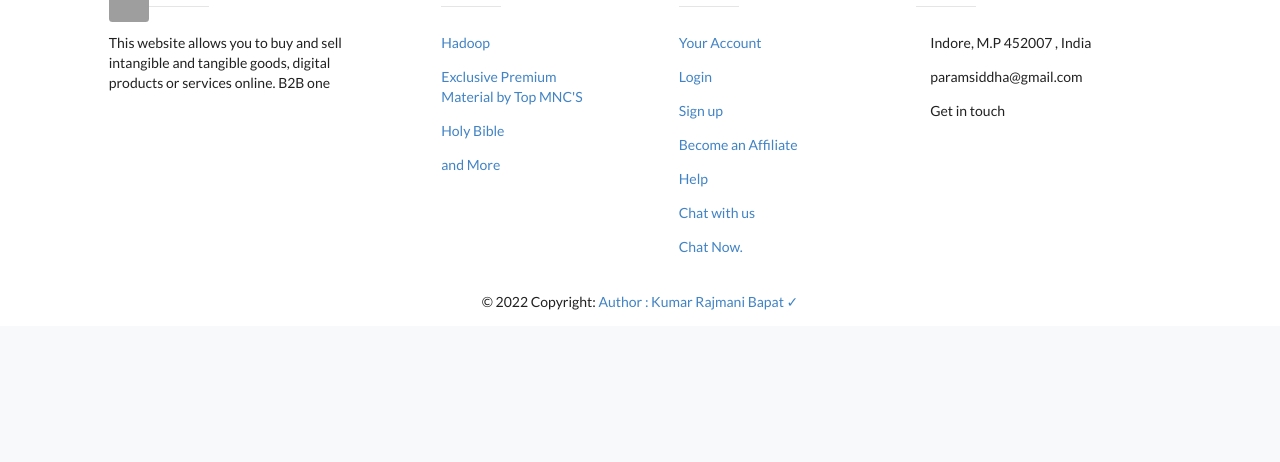
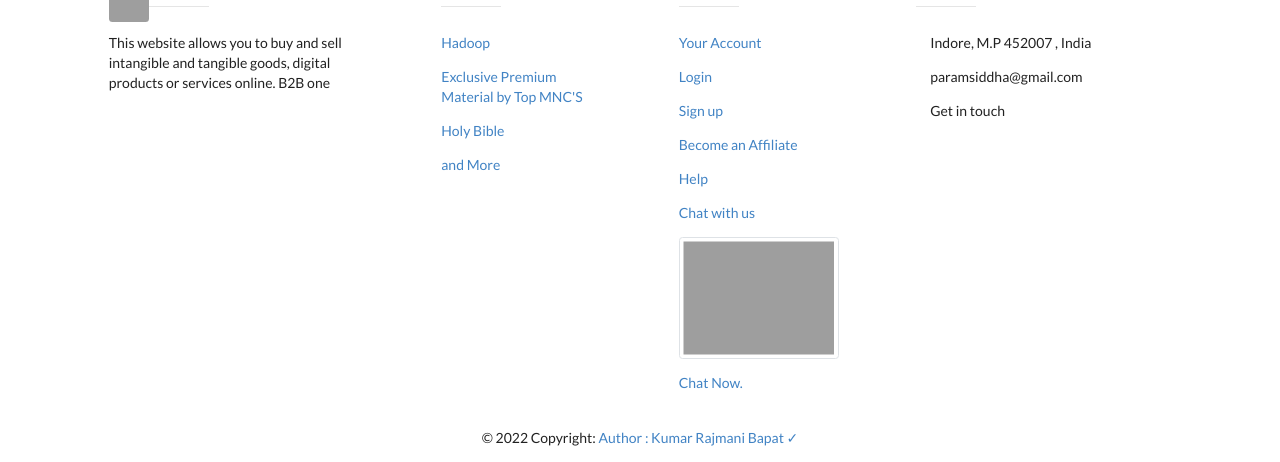
Before and after one commit to k-rajmani2k/flipshop.live, a Django app: page /address in a window 1280 px wide. Shown: the part 761-1223 px from the top of the page. Before the commit the page ends 1071 px from the top, so only its background shows below. Run offline with Django 3.2, Linux system fonts and the light colour scheme; some libraries are stand-ins or nearby versions; grey boxes are pictures that could not be loaded.

Commit message:
Update base.html

```diff
--- a/digishop/templates/base.html
+++ b/digishop/templates/base.html
@@ -194,7 +194,7 @@
           <p>
               <a href="https://tawk.to/chat/6019133fa9a34e36b972e03c/1etgv6d6q"target="_blank" >Chat with us</a>
               <p>
-                  <link rel="icon" href="https://dflipshop.files.wordpress.com/2022/03/robotic.png">
+                  <img src="https://dflipshop.files.wordpress.com/2022/03/robotic.png" alt="chat" class="img-thumbnail">
           </p>
 
           </p>
```
